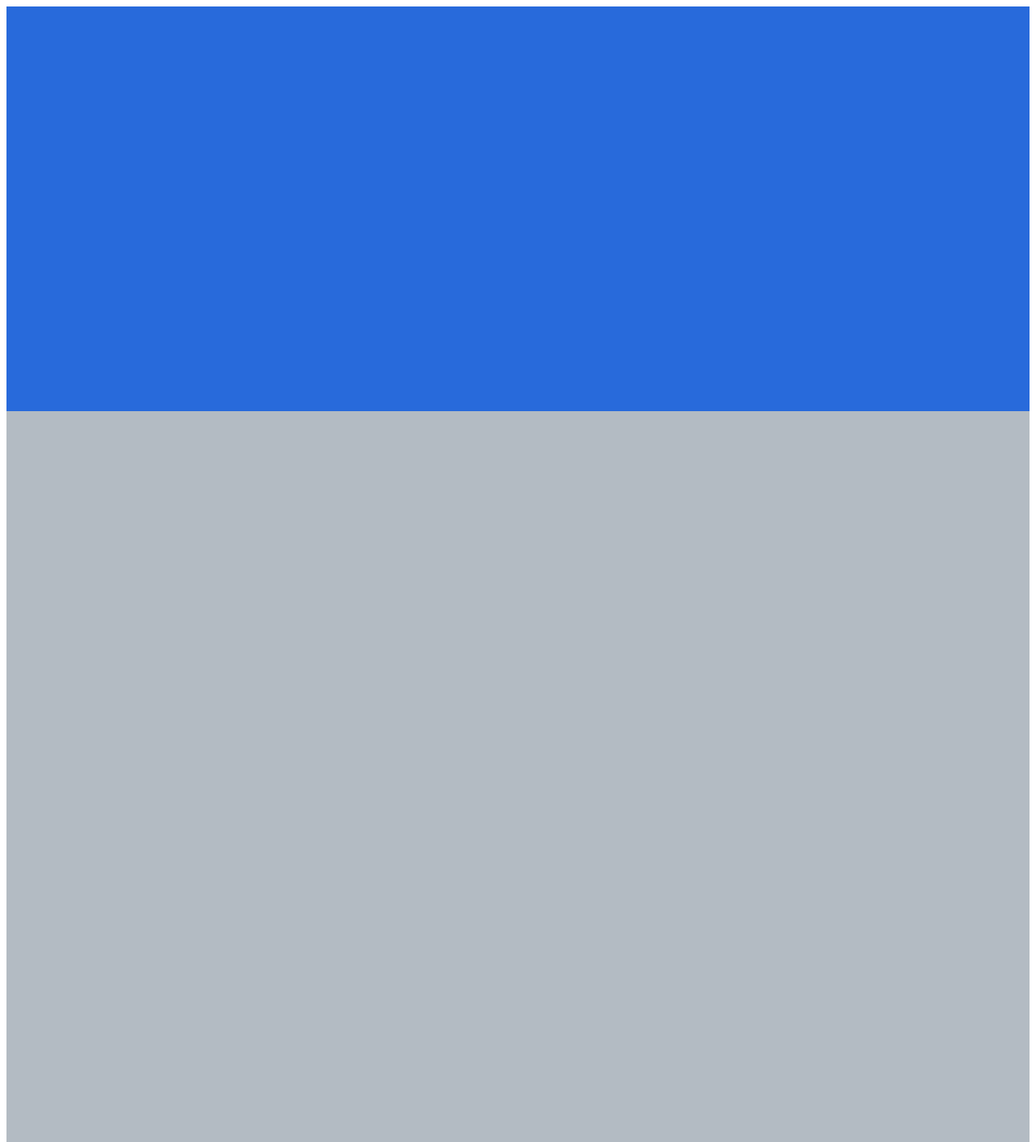
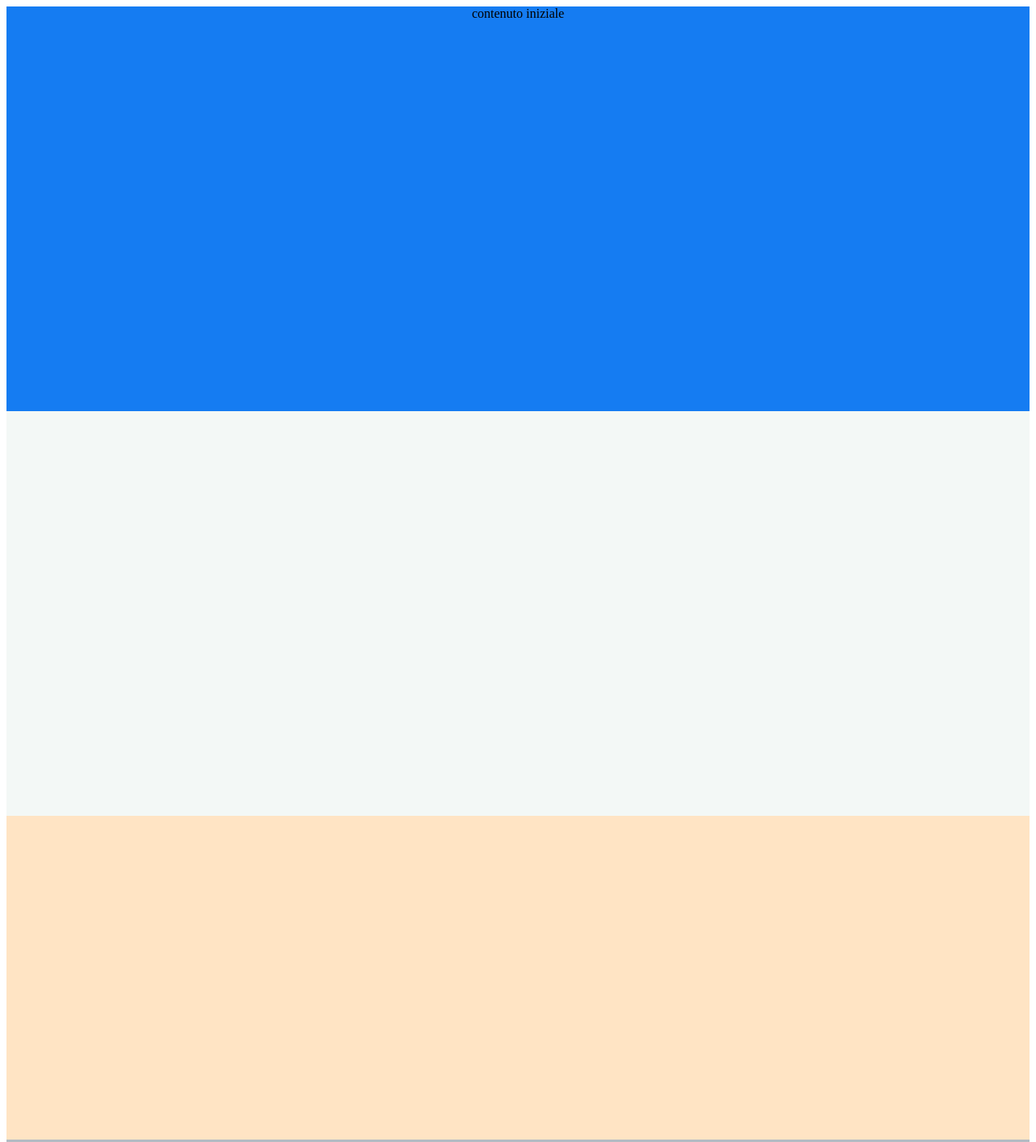
Before and after one commit to diegolenci/htmlcss-struttura-discord, a plain HTML site: page index.html in a window 1280 px wide. Shown: the top 1411 px of the page at 81% size. Drawn offline with Linux system fonts and the light colour scheme.

Commit message:
add: nav e article

```diff
--- a/index.html
+++ b/index.html
@@ -7,8 +7,17 @@
     <link rel="stylesheet" href="style.css">
 </head>
 <body>
-    <header></header>
-    <main></main>
+    <header>
+        <div class="contenuto1">contenuto iniziale</div>
+    </header>
+    <main>
+        <nav>
+
+        </nav>
+        <article>
+
+        </article>
+    </main>
     <footer></footer>
 
 </body>
--- a/style.css
+++ b/style.css
@@ -1,14 +1,33 @@
+
  header{
-    background-color: #286adb;
+    background-color: rgb(21, 124, 242);
     text-align: center;
     height: 500px;
+  }
+
+  .contenuto1{
+    border-style: groove;
+    border: 5px;
+    border-color: red;
   }
 
   main{
     background-color: rgb(179, 187, 195);
     text-align: center;
-    height: 1000px;
+    height: 2000px;
 
+  }
+
+  article{
+    background-color: bisque;
+    text-align: center;
+    height: 400px;
+  }
+
+  nav{
+    background-color: rgb(243, 248, 246);
+    text-align: center;
+    height: 500px;
   }
 
   footer{
```
